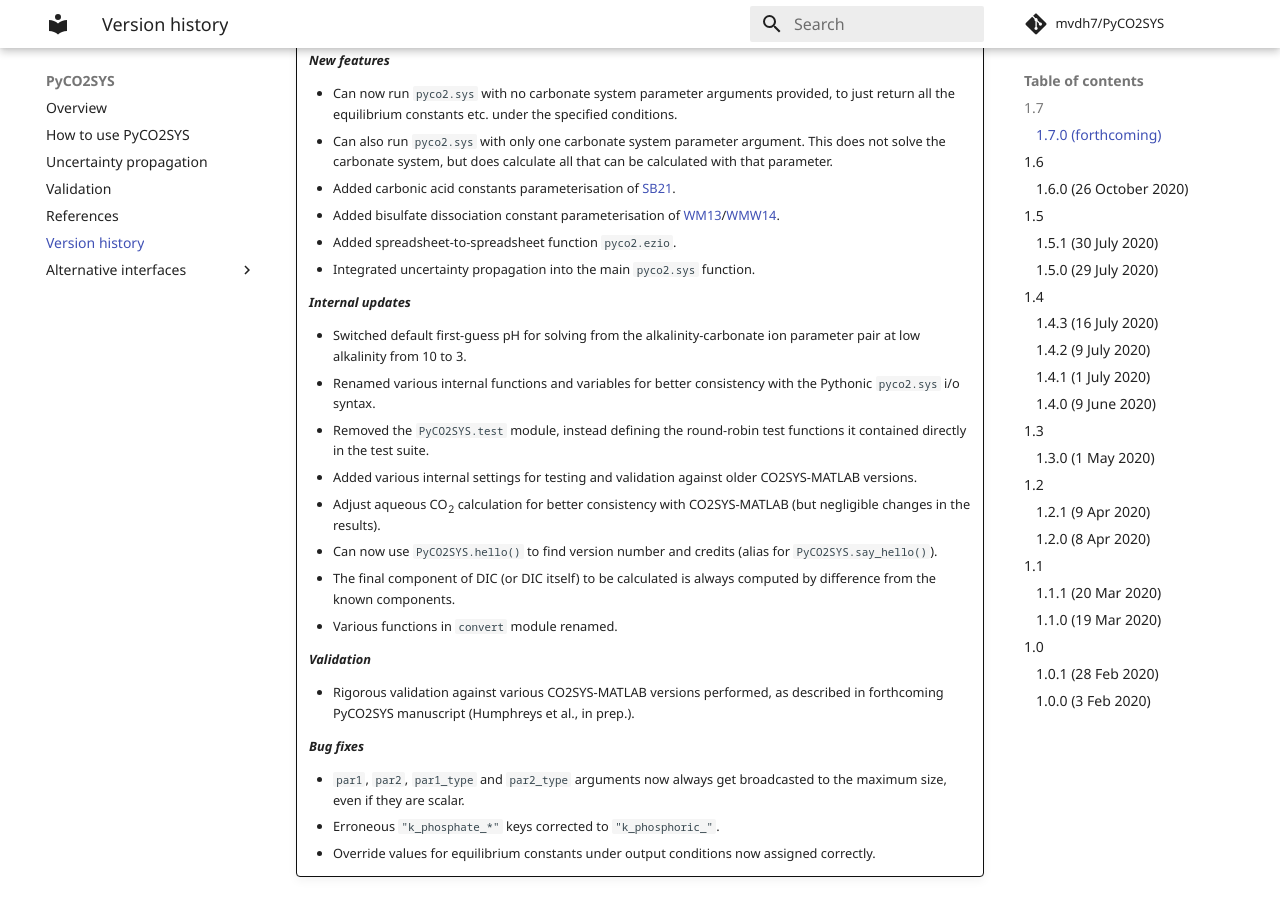
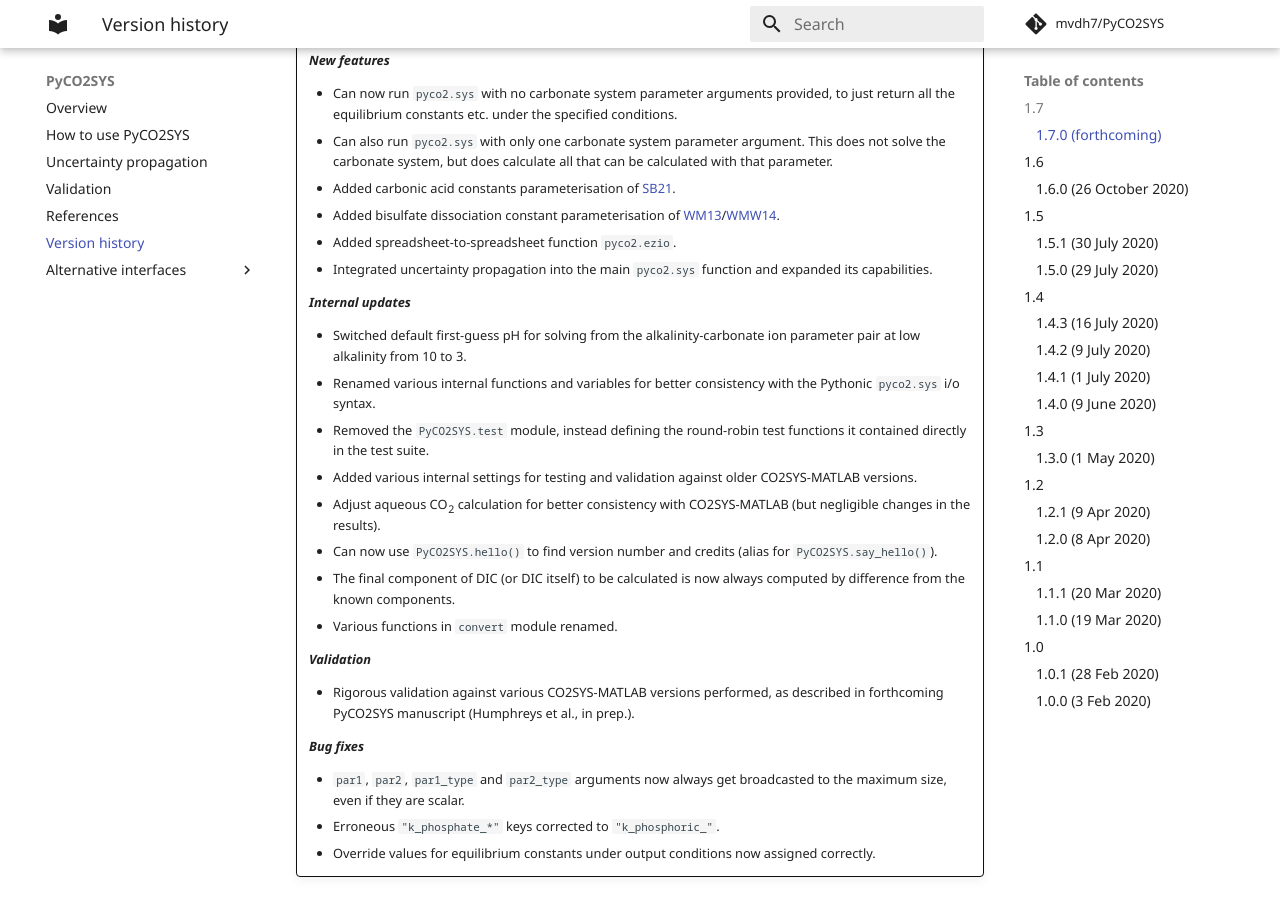
Before and after one commit to mvdh7/PyCO2SYS, an MkDocs documentation site: the page built from docs/versions.md, in a window 1280 px wide and 900 px high, scrolled down 1090 px. Built offline with MkDocs 1.6.1 and Material for MkDocs 9.7.7, drawn with Linux system fonts in a browser that asks for light colours; formulas are drawn with MathJax 3; comment, search, counter and statistics services are not loaded.

Commit message:
Update versions.md

```diff
--- a/docs/versions.md
+++ b/docs/versions.md
@@ -42,7 +42,7 @@ Adds new syntax to return equilibrium constants and total salts without needing
     * Added carbonic acid constants parameterisation of [SB21](../refs/#s).
     * Added bisulfate dissociation constant parameterisation of [WM13](../refs/#w)/[WMW14](../refs/#w).
     * Added spreadsheet-to-spreadsheet function `pyco2.ezio`.
-    * Integrated uncertainty propagation into the main `pyco2.sys` function.
+    * Integrated uncertainty propagation into the main `pyco2.sys` function and expanded its capabilities.
 
     ***Internal updates***
 
@@ -52,7 +52,7 @@ Adds new syntax to return equilibrium constants and total salts without needing
     * Added various internal settings for testing and validation against older CO2SYS-MATLAB versions.
     * Adjust aqueous CO<sub>2</sub> calculation for better consistency with CO2SYS-MATLAB (but negligible changes in the results).
     * Can now use `PyCO2SYS.hello()` to find version number and credits (alias for `PyCO2SYS.say_hello()`).
-    * The final component of DIC (or DIC itself) to be calculated is always computed by difference from the known components.
+    * The final component of DIC (or DIC itself) to be calculated is now always computed by difference from the known components.
     * Various functions in `convert` module renamed.
 
     ***Validation***
```
